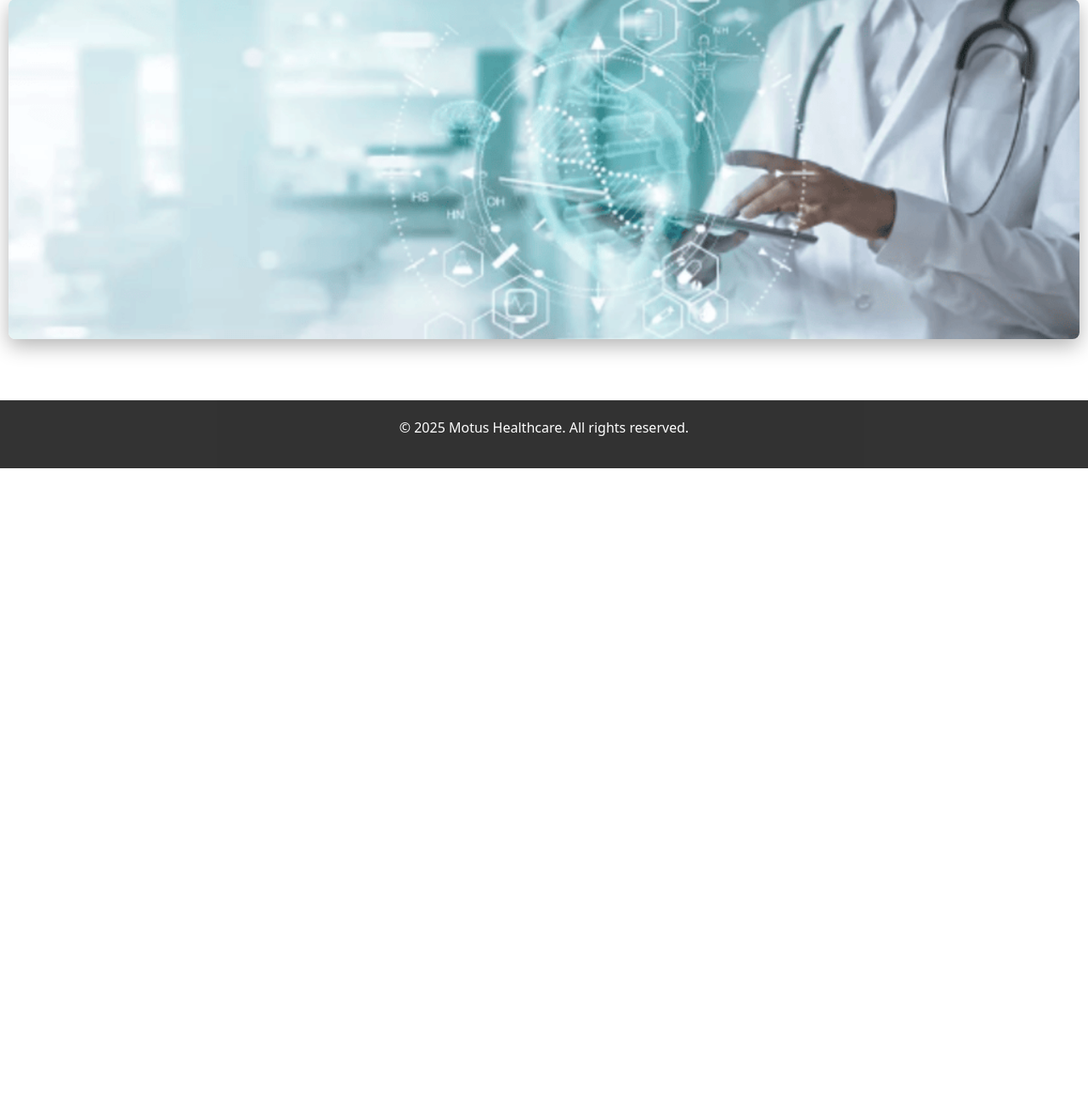
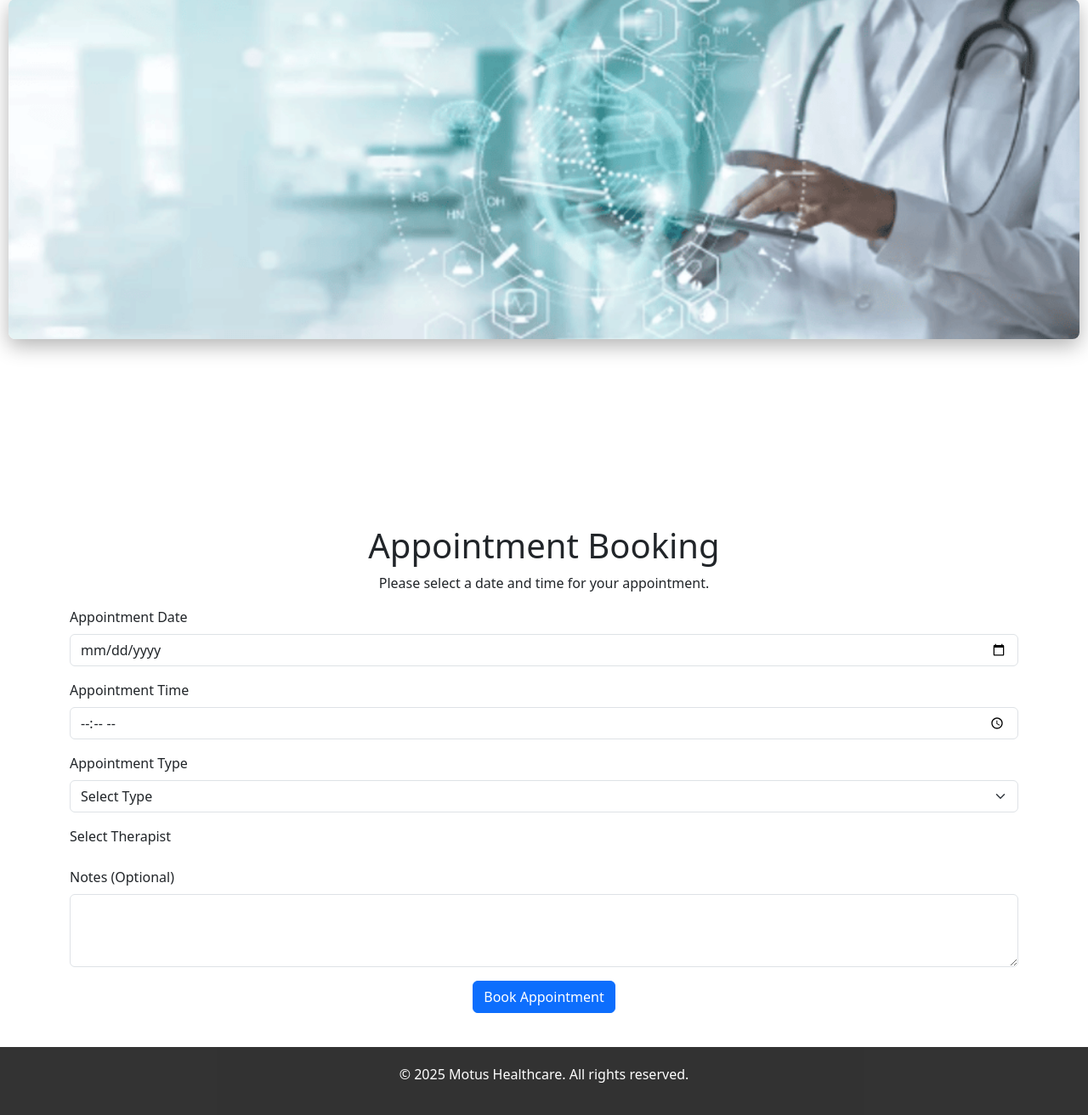
Before and after one commit to DavidRC-Projects/motus_physio, a Django app: page / in a window 1280 px wide. Shown: the part 300-1612 px from the top of the page at 85% size. Before the commit the page ends 851 px from the top, so only its background shows below. Run offline with Django 4.2, Linux system fonts and the light colour scheme; some libraries are stand-ins or nearby versions; some web fonts are replaced.

Commit message:
Add appointment model for booking appointments

```diff
--- a/my_project/settings.py
+++ b/my_project/settings.py
@@ -33,7 +33,7 @@ TEMPLATES_DIR = os.path.join(BASE_DIR, 'templates')
 SECRET_KEY = os.environ.get("SECRET_KEY")
 
 # SECURITY WARNING: don't run with debug turned on in production!
-DEBUG = False
+DEBUG = True
 
 ALLOWED_HOSTS = ['.herokuapp.com', 'localhost', '127.0.0.1']
 
--- a/users/templates/index.html
+++ b/users/templates/index.html
@@ -15,4 +15,40 @@
             <img src="{% static 'images/homepic.png' %}" alt="Motus Healthcare Image" class="home-image">
         </div>
     </div>
+
+    <div class="main-content">
+        <div class="container">
+            <h1 class="text-center">Appointment Booking</h1>
+            <p class="text-center">Please select a date and time for your appointment.</p>
+            <form method="POST">
+                {% csrf_token %}
+                <div class="mb-3">
+                    <label for="appointment_date" class="form-label">Appointment Date</label>
+                    <input type="date" name="appointment_date" class="form-control" required>
+                </div>
+                <div class="mb-3">
+                    <label for="appointment_time" class="form-label">Appointment Time</label>
+                    <input type="time" name="appointment_time" class="form-control" required>
+                </div>
+                <div class="mb-3">
+                    <label for="appointment_type" class="form-label">Appointment Type</label>
+                    <select name="appointment_type" class="form-select" required>
+                        <option value="">Select Type</option>
+                        <option value="initial_consultation">Initial Consultation</option>
+                        <option value="follow_up">Follow Up</option>
+                    </select>
+                </div>
+                <div class="mb-3">
+                    <label for="therapist" class="form-label">Select Therapist</label>
+                </div>
+                <div class="mb-3">
+                    <label for="notes" class="form-label">Notes (Optional)</label>
+                    <textarea name="notes" class="form-control" rows="3"></textarea>
+                </div>
+                <div class="text-center">
+                    <button type="submit" class="btn btn-primary">Book Appointment</button>
+                </div>
+            </form>
+        </div>
+    </div>
 {% endblock content %}
--- a/users/views.py
+++ b/users/views.py
@@ -4,6 +4,7 @@ from django.contrib.auth.decorators import login_required
 from .models import UserProfile
 from django.contrib import messages
 import cloudinary.uploader
+from .models import Appointment, Therapist, User
 
 
 def index(request):
@@ -52,6 +53,7 @@ def delete_photo(request):
         return redirect('profile')
     return redirect('profile')
 
+
 @login_required
 def surgery_type(request):
     user = request.user
```
Also changed, not shown: templates/users/booking.html (+1 -7 lines), users/models.py (+28 -4 lines), users/migrations/0003_remove_appointment_therapist_and_more.py (added), users/migrations/0004_alter_appointment_created_at.py (added).
